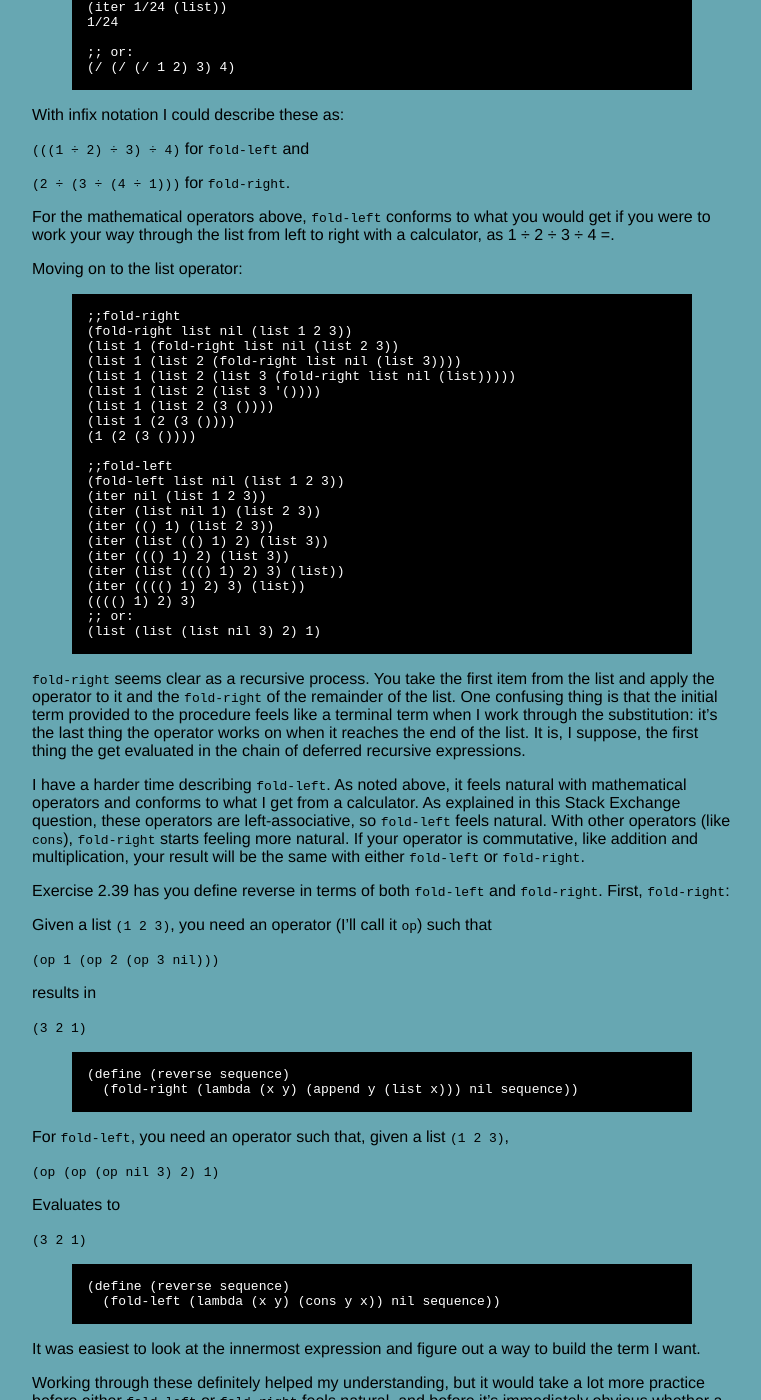
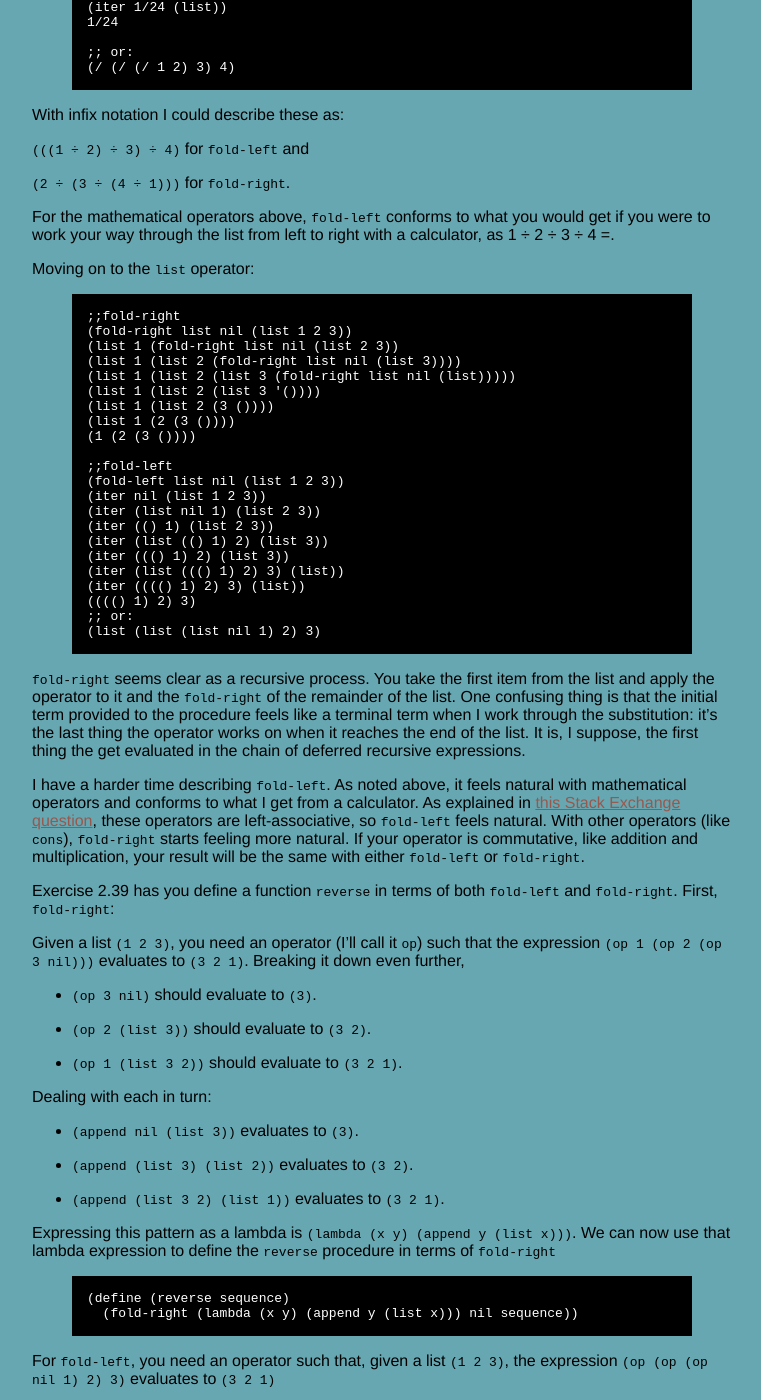
Before and after one commit to brokaw/sicp-study, a Jekyll site: the page built from _posts/2011-07-07-exercise_238_239.markdown, in a window 1280 px wide and 1400 px high, scrolled down 1157 px. Shown: the whole window, without its empty margins (258-1019 px from the left). Built offline with Jekyll 4.4.1, drawn with Linux system fonts in a browser that asks for light colours; some of the changed text lies outside the part shown.

Commit message:
Corrections, further explanation

```diff
--- a/_posts/2011-07-07-exercise_238_239.markdown
+++ b/_posts/2011-07-07-exercise_238_239.markdown
@@ -75,7 +75,7 @@ With infix notation I could describe these as:
 
 For the mathematical operators above, `fold-left` conforms to what you would get if you were to work your way through the list from left to right with a calculator, as 1 ÷ 2 ÷ 3 ÷ 4 =.
 
-Moving on to the list operator:
+Moving on to the `list` operator:
 {% highlight scm %}
 ;;fold-right
 (fold-right list nil (list 1 2 3))
@@ -98,34 +98,55 @@ Moving on to the list operator:
 (iter (((() 1) 2) 3) (list))
 (((() 1) 2) 3)
 ;; or:
-(list (list (list nil 3) 2) 1)
+(list (list (list nil 1) 2) 3)
 
 {% endhighlight %}
 `fold-right` seems clear as a recursive process. You take the first item from the list and apply the operator to it and the `fold-right` of the remainder of the list. One confusing thing is that the initial term provided to the procedure feels like a terminal term when I work through the substitution: it's the last thing the operator works on when it reaches the end of the list. It is, I suppose, the first thing the get evaluated in the chain of deferred recursive expressions.
 
-I have a harder time describing `fold-left`. As noted above, it feels natural with mathematical operators and conforms to what I get from a calculator. As explained in this Stack Exchange question, these operators are left-associative, so `fold-left` feels natural. With other operators (like `cons`), `fold-right` starts feeling more natural. If your operator is commutative, like addition and multiplication, your result will be the same with either `fold-left` or `fold-right`.
+I have a harder time describing `fold-left`. As noted above, it feels natural with mathematical operators and conforms to what I get from a calculator. As explained in [this Stack Exchange question](http://stackoverflow.com/questions/1446419/how-do-you-know-when-to-use-fold-left-and-when-to-use-fold-right), these operators are left-associative, so `fold-left` feels natural. With other operators (like `cons`), `fold-right` starts feeling more natural. If your operator is commutative, like addition and multiplication, your result will be the same with either `fold-left` or `fold-right`.
 
-Exercise 2.39 has you define reverse in terms of both `fold-left` and `fold-right`. First, `fold-right`:
+Exercise 2.39 has you define a function `reverse` in terms of both `fold-left` and `fold-right`. First, `fold-right`:
 
-Given a list `(1 2 3)`, you need an operator (I'll call it `op`) such that
+Given a list `(1 2 3)`, you need an operator (I'll call it `op`) such that the expression `(op 1 (op 2 (op 3 nil)))` evaluates to `(3 2 1)`. Breaking it down even further,
 
-`(op 1 (op 2 (op 3 nil)))`
+* `(op 3 nil)` should evaluate to `(3)`.
 
-results in
+* `(op 2 (list 3))` should evaluate to `(3 2)`.
 
-`(3 2 1)`
+* `(op 1 (list 3 2))` should evaluate to `(3 2 1)`.
+
+Dealing with each in turn:
+
+* `(append nil (list 3))` evaluates to `(3)`.
+
+* `(append (list 3) (list 2))` evaluates to `(3 2)`.
+
+* `(append (list 3 2) (list 1))` evaluates to `(3 2 1)`.
+
+Expressing this pattern as a lambda is `(lambda (x y) (append y (list x)))`. We can now use that lambda expression to define the `reverse` procedure in terms of `fold-right`
+
 {% highlight scm %}
 (define (reverse sequence)
   (fold-right (lambda (x y) (append y (list x))) nil sequence))
 {% endhighlight %}
 
-For `fold-left`, you need an operator such that, given a list `(1 2 3)`,
+For `fold-left`, you need an operator such that, given a list `(1 2 3)`, the expression `(op (op (op nil 1) 2) 3)` evaluates to `(3 2 1)`
 
-`(op (op (op nil 3) 2) 1)`
+* `(op nil 1)` should evaluate to `(1)`
 
-Evaluates to
+* `(op (list 1) 2)` should evaluate to `(2 1)`
 
-`(3 2 1)`
+* `(op (list 2 1) 3)` should evaluate to `(3 2 1)`
+
+The operator for each step
+
+* `(cons 1 nil)` evaluates to `(1)`
+
+* `(cons 2 (list 1))` evaluates to `(2 1)`.
+
+* `(cons 3 (list 2 1))` evaluates to `(3 2 1)`.
+
+The lambda expression for such a function is `(lambda (x y) (cons y x))`. Using that lambda expression in `fold-left` yields:
 
 {% highlight scm %}
 (define (reverse sequence)
```
